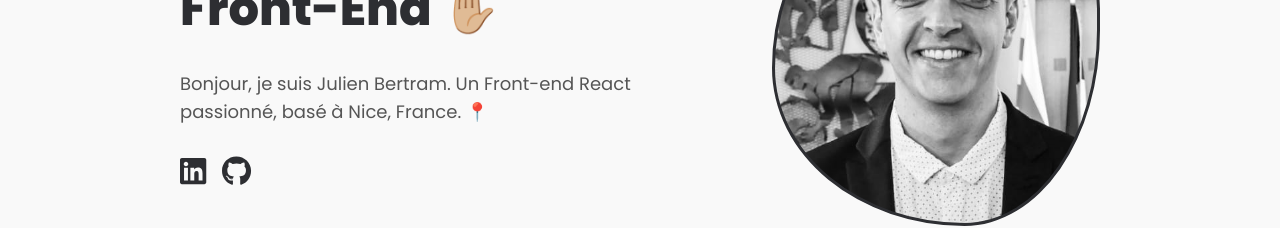
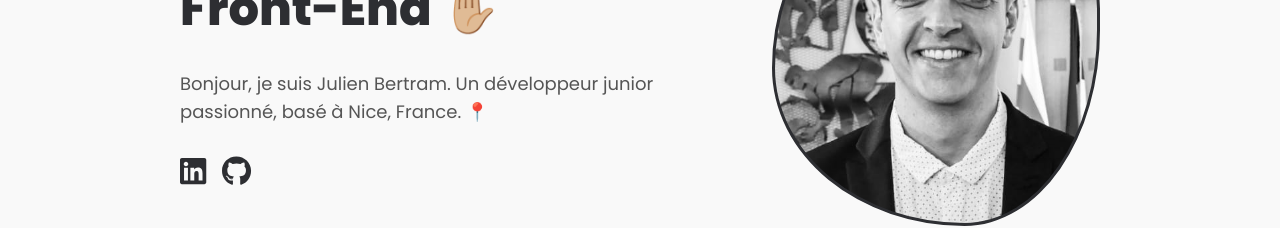
Before and after one commit to jubertram/react-portfolio, a React (Vite) app: page / in a window 1280 px wide. Shown: the part 282-510 px from the top of the page. Built offline with nearby package versions, Linux system fonts and the light colour scheme.

Commit message:
changing content

```diff
--- a/src/components/Hero.tsx
+++ b/src/components/Hero.tsx
@@ -43,7 +43,7 @@ export default function Hero(){
             <div className="bg-[url('assets/pp.png')] bg-cover md:w-[22rem] md:h-[22rem] w-60 h-60 border" style={heroImageStyle}></div>
             <div className="md:mt-0 flex flex-col items-center md:max-w-[32rem]">
               <h1 className="text-center my-0 font-extrabold lg:text-left text-3xl md:text-5xl !leading-snug">Développeur React Front-End ✋🏼</h1>
-              <p className="my-7 text-center lg:text-left text-lg text-mediumGray">Bonjour, je suis Julien Bertram. Un Front-end React passionné, basé à Nice, France. 📍</p>
+              <p className="my-7 text-center lg:text-left text-lg text-mediumGray">Bonjour, je suis Julien Bertram. Un développeur junior passionné, basé à Nice, France. 📍</p>
               <div className="flex gap-4 w-full justify-center lg:justify-start">
                 <a href="https://www.linkedin.com/in/julien-bertram/" rel="noreferrer" target="_blank" className="text-3xl hover:text-green">
                   <FontAwesomeIcon icon={faLinkedin} />
```
Also changed, not shown: 1 other file (tests, documents, lock files or other folders).
